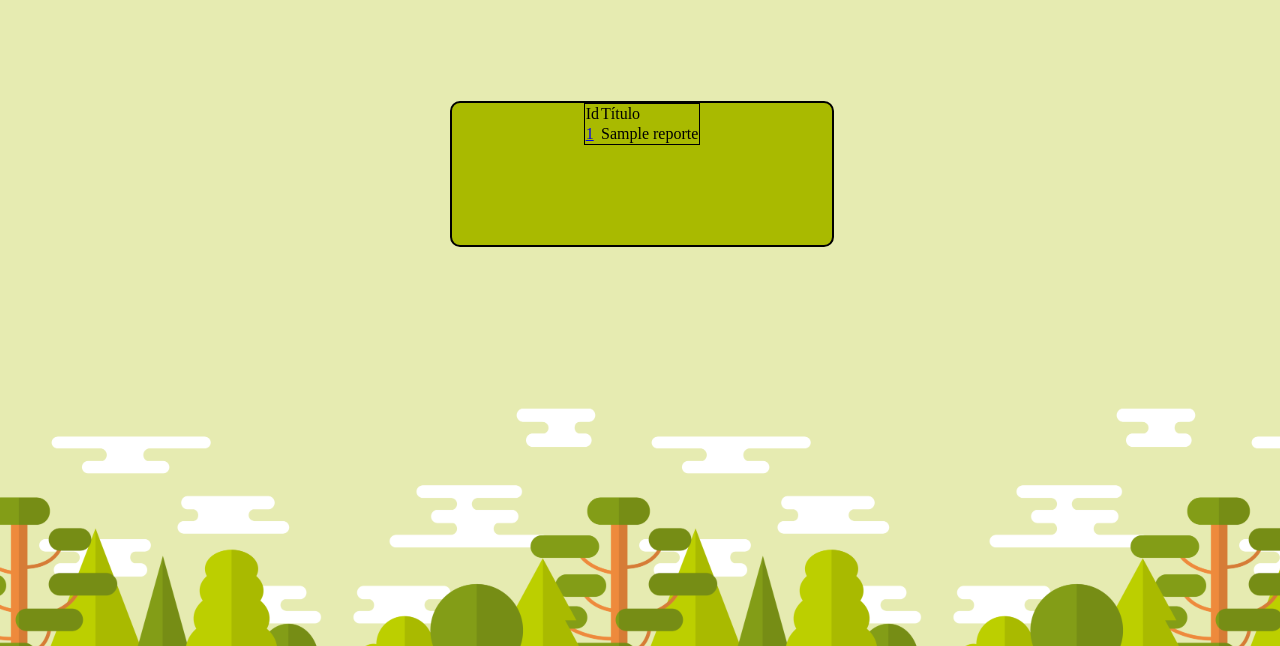
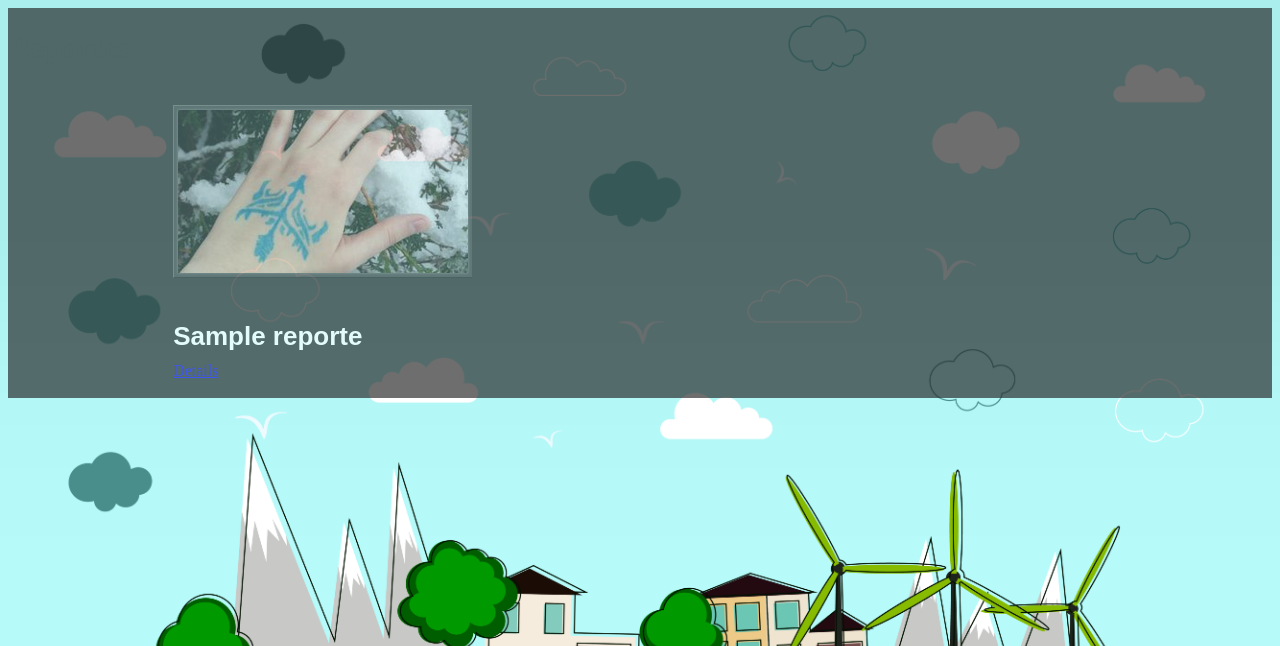
Before and after one commit to Yeis/Proyecto-Ser-Humano, an ASP.NET MVC app: page /Reporte/ReportsList in a window 1280 px wide. Shown: the top 646 px of the page. Run offline with ASP.NET Core 8 and stand-ins for ASP.NET MVC 5, Linux system fonts and the light colour scheme; tables that the repository leaves empty hold one stand-in row (values such as "Sample post"); the project's own start-up code is not run, and a stand-in starts its controllers and pages; some libraries are stand-ins or nearby versions.

Commit message:
Update de ultimo momento

```diff
--- a/SerHumano/SerHumano/Content/Home.css
+++ b/SerHumano/SerHumano/Content/Home.css
@@ -8,7 +8,7 @@
   -o-background-size: contain;
   background-size: contain;
 }
-label,h2,p ,input
+label,h2,p ,input,h4
 {
     font-family: sans-serif;
     margin-bottom:10px;
--- a/SerHumano/SerHumano/Content/List.css
+++ b/SerHumano/SerHumano/Content/List.css
@@ -1,7 +1,7 @@
 html
  {
     background-color:  #e6ebb1;
-     background: url(Images/Green.png) repeat center center   fixed;
+     background: url(Images/fondoazul-02.png) repeat center center   fixed;
   -webkit-background-size: contain;
   -moz-background-size: contain;
   -o-background-size: contain;
@@ -39,10 +39,18 @@
 {
     width: 80%;
     margin-left: 10%;
-    height: 160%;
+    height: 80%;
     column-count: 4;
     column-gap: 40px;
 
+
+}
+h4
+{
+    font-size:26px;
+    font-family: sans-serif;
+    color:white;
+    margin-bottom:10px;
 }
 ul.Reportes li
 {
--- a/SerHumano/SerHumano/Views/Reporte/ReportsList.cshtml
+++ b/SerHumano/SerHumano/Views/Reporte/ReportsList.cshtml
@@ -1,21 +1,34 @@
 @model ICollection<SerHumano.Models.ReportListViewModel>
+@Styles.Render("~/Content/List.css")
+
+@*<ul class="list-group">
+    @foreach (var Report in Model)
+    {
+        <div id="Reporte">
+            <li class="list-group-item"><a href="">@Report.Header</a></li>
+
+        </div>
+    }
+</ul>*@
+
+<div id="Inner-Section">
+
+    <div class="vertical_container">
+        <h1>Reportes</h1>
+        <div class="Display_Reportes">
+            <ul class="Reportes">
+                @foreach (var report in Model)
+                {
+                    <li>
+                            <img src="~/Content/Images/Sample.png">
+                            <h4>@report.Header</h4>
+                            @Html.ActionLink("Details","Details",new  {id = report.Id})
+                    </li>
+                }
+            </ul>
+
+        </div>
 
 
-@Styles.Render("~/Content/Home.css")
-
-<div align="center" id="Main-Form">
-    <table  style="border: 1px solid black;border-collapse: collapse;">
-        <tr>
-            <td>Id</td>
-            <td>Título</td>
-        </tr>
-        @foreach (var item in Model)
-        {
-            <tr>
-                <td>@Html.ActionLink(item.Id.ToString(), "ReportDetails", "Reporte", new { ReportId=item.Id}, null)</td>
-                <td>@item.Header</td>
-            </tr>
-        }
-
-    </table>
+    </div>
 </div>
```
Also changed, not shown: SerHumano/SerHumano/Content/Images/Sample.png (added), SerHumano/SerHumano/SerHumano.csproj.
